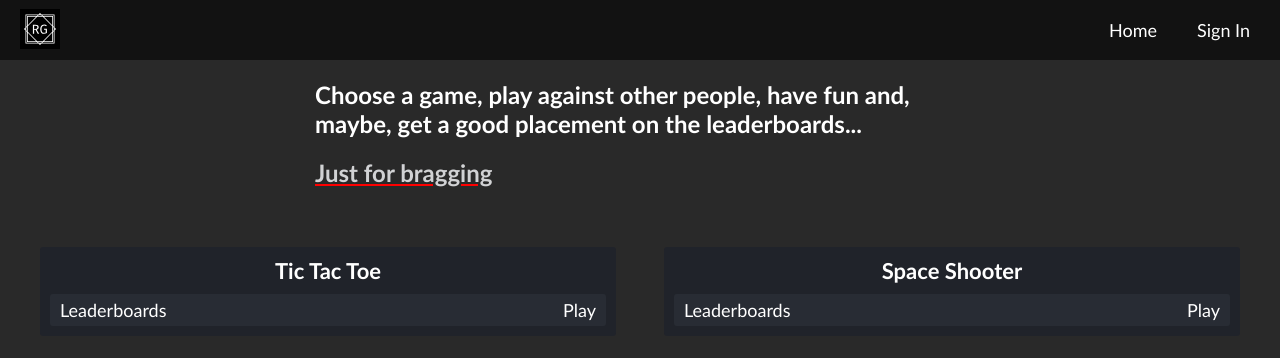
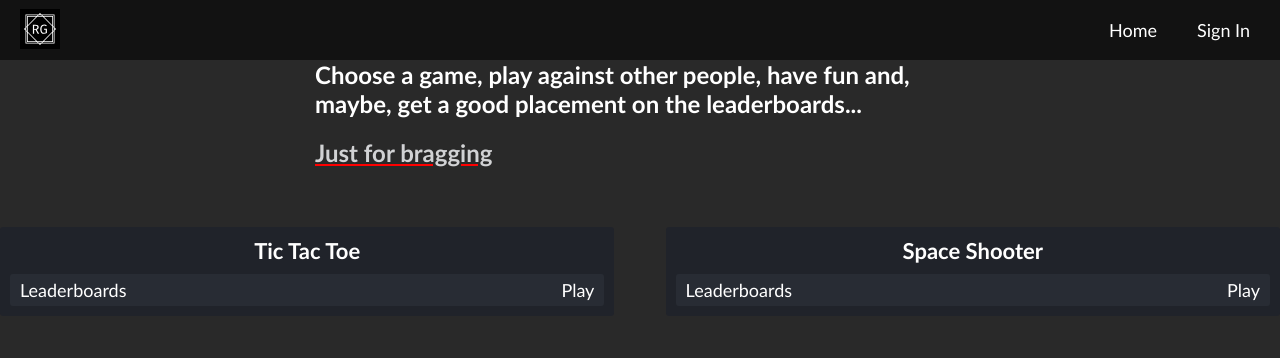
Before and after one commit to Romario-Negreiros/RetroGames, a Next.js app: page / in a window 1280 px wide. Shown: the top 358 px of the page. Built offline with nearby package versions, Linux system fonts and the light colour scheme; no server answers.

Commit message:
styles: add styles for body tag and add styles for body when mobile menu is open

```diff
--- a/src/styles/common/global.css
+++ b/src/styles/common/global.css
@@ -1,5 +1,13 @@
-.body_container {
+.main_container {
   padding: 2rem 1rem;
+}
+
+body {
+  overflow-x: hidden;
+}
+
+.body_with_menu_open {
+  overflow-y: hidden;
 }
 
 ._404_or_500_pages_container {
@@ -98,7 +106,7 @@ form a:hover {
 }
 
 @media screen and (min-width: 600px) {
-  .body_container {
+  .main_container {
     padding: 2rem 4rem;
   }
 }
```
